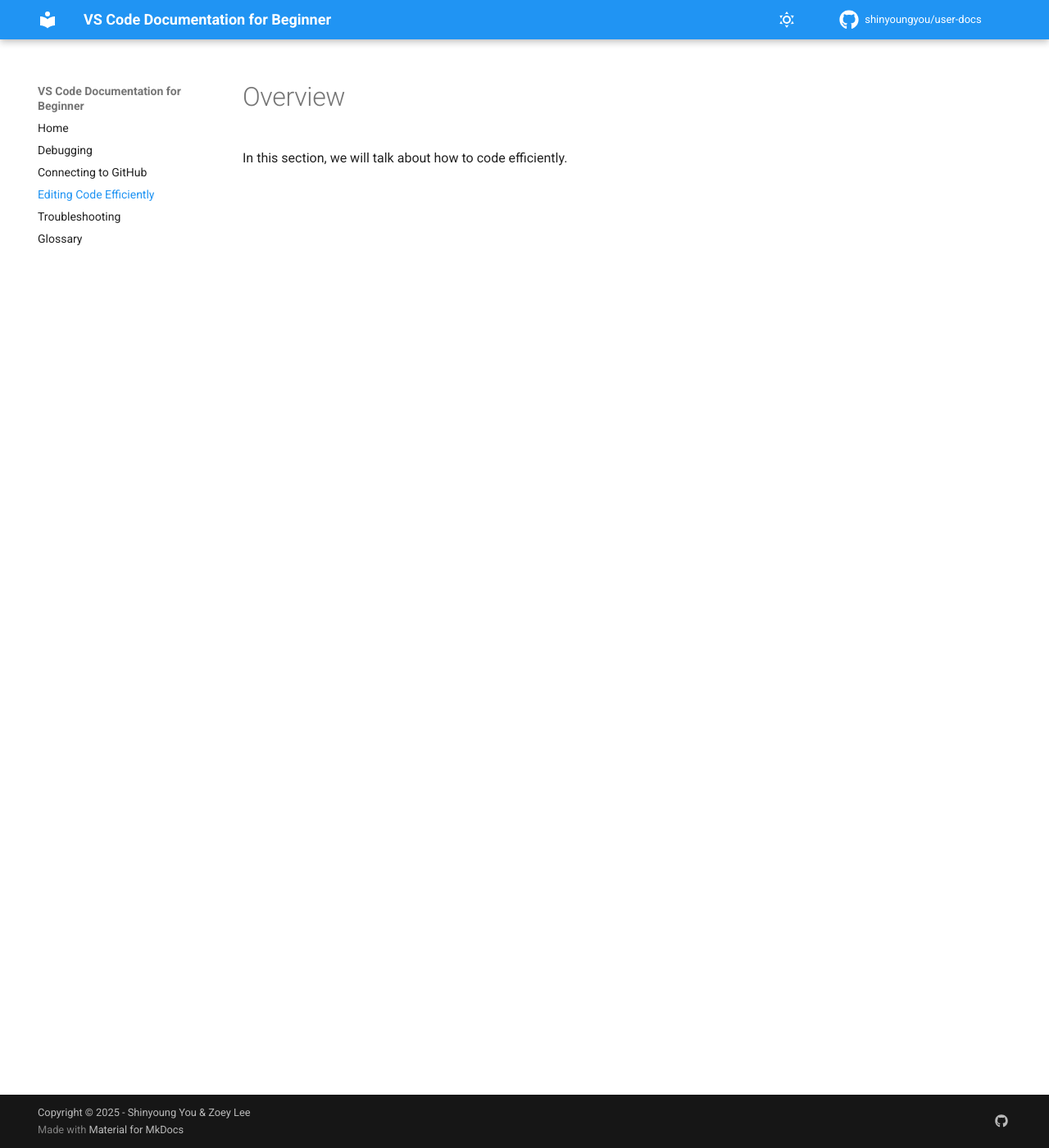
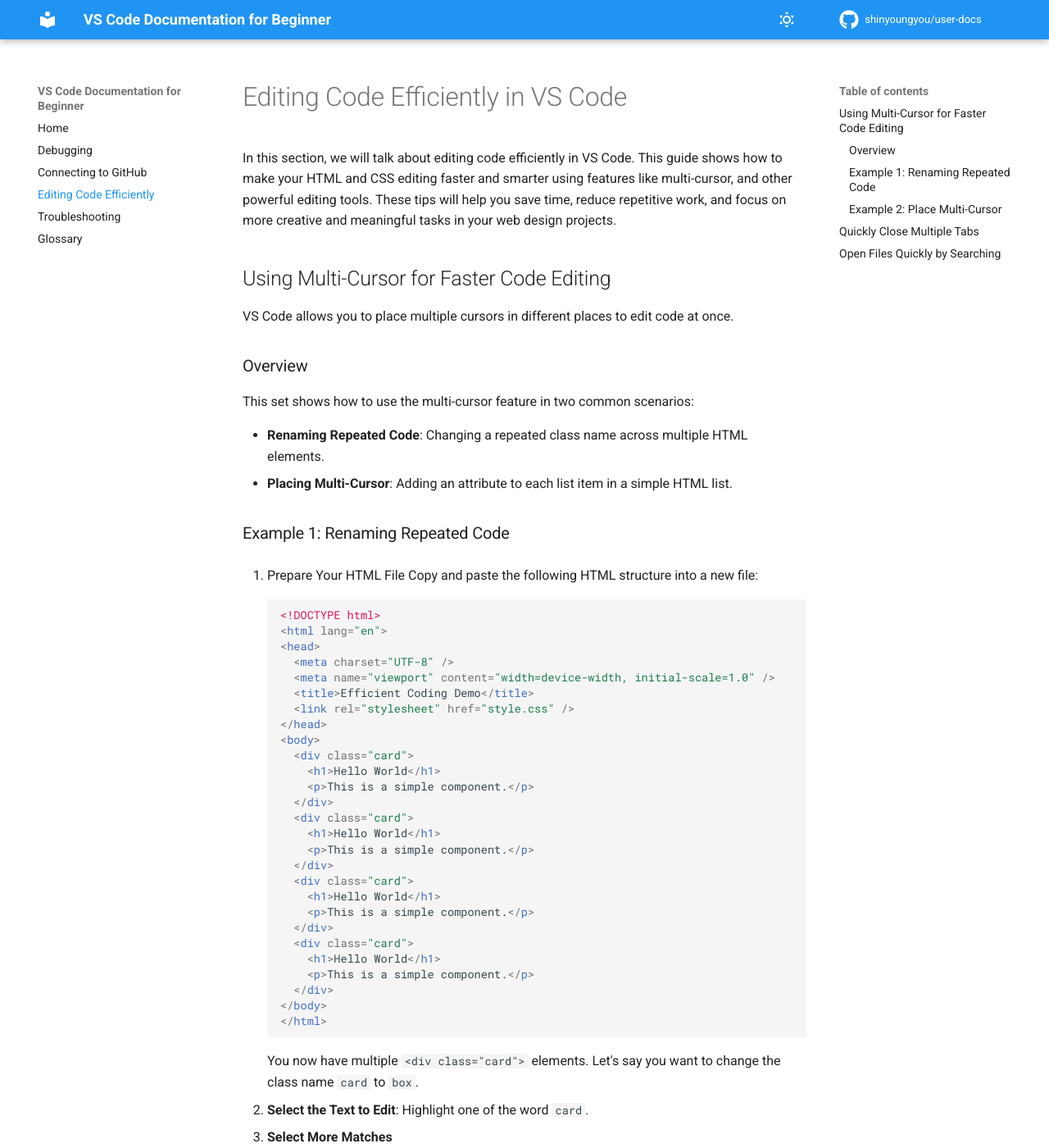
Before and after one commit to shinyoungyou/user-docs, an MkDocs documentation site: the page built from docs/pages/code.md, in a window 1280 px wide and 1400 px high. Shown: the whole window at 82% size. Built offline with MkDocs 1.6.1 and Material for MkDocs 9.7.7, drawn with Linux system fonts in a browser that asks for light colours; comment, search, counter and statistics services are not loaded; some of the changed text lies outside the part shown.

Commit message:
Add core steps

````diff
--- a/docs/pages/code.md
+++ b/docs/pages/code.md
@@ -1,2 +1,110 @@
-# Overview
-In this section, we will talk about how to code efficiently.
+# Editing Code Efficiently in VS Code
+In this section, we will talk about editing code efficiently in VS Code. This guide shows how to make your HTML and CSS editing faster and smarter using features like multi-cursor, and other powerful editing tools. These tips will help you save time, reduce repetitive work, and focus on more creative and meaningful tasks in your web design projects.
+
+
+## Using Multi-Cursor for Faster Code Editing
+VS Code allows you to place multiple cursors in different places to edit code at once.
+
+### Overview
+This set shows how to use the multi-cursor feature in two common scenarios:
+
+- **Renaming Repeated Code**: Changing a repeated class name across multiple HTML elements.
+- **Placing Multi-Cursor**: Adding an attribute to each list item in a simple HTML list.
+
+### Example 1: Renaming Repeated Code
+1. Prepare Your HTML File
+Copy and paste the following HTML structure into a new file:
+``` { .html }
+<!DOCTYPE html>
+<html lang="en">
+<head>
+  <meta charset="UTF-8" />
+  <meta name="viewport" content="width=device-width, initial-scale=1.0" />
+  <title>Efficient Coding Demo</title>
+  <link rel="stylesheet" href="style.css" />
+</head>
+<body>
+  <div class="card">
+    <h1>Hello World</h1>
+    <p>This is a simple component.</p>
+  </div>
+  <div class="card">
+    <h1>Hello World</h1>
+    <p>This is a simple component.</p>
+  </div>
+  <div class="card">
+    <h1>Hello World</h1>
+    <p>This is a simple component.</p>
+  </div>
+  <div class="card">
+    <h1>Hello World</h1>
+    <p>This is a simple component.</p>
+  </div>
+</body>
+</html>
+```
+You now have multiple `<div class="card">` elements.
+Let's say you want to change the class name `card` to `box`.
+
+2. **Select the Text to Edit**: Highlight one of the word `card`.
+3. **Select More Matches**
+    - **One by One**: Press `Ctrl` + `D` to select the next matching word.
+        -  While holding down Ctrl, press D repeatedly to select the next matching word each time.
+    - **Select All at Once**: After selecting one of the words, press `Ctrl` + `Shift` + `L` to select all matching words in the file at once
+4. **Edit the Text**: Once selected, type `box`. Then, all selected words will change at the same time.
+
+
+### Example 2: Place Multi-Cursor
+1. **Prepare Your HTML File**
+
+    Copy and paste the following HTML structure into a new file:
+``` { .html }
+<!DOCTYPE html>
+<html lang="en">
+<head>
+    <meta charset="UTF-8">
+    <meta name="viewport" content="width=device-width, initial-scale=1.0">
+    <title>Document</title>
+</head>
+<body>
+    <ul>
+        <li>Apple</li>
+        <li>Banana</li>
+        <li>Orange</li>
+        <li>Mango</li>
+    </ul>
+</body>
+</html>
+```
+Now, you want to add `class="item"` to each `<li>` tag.
+
+2. Hold down the `Alt` key and click in front of each `<li>` tag where you want to insert the attribute.
+3. Type `class="item"`, so you can have it at each cursor position.
+
+
+## Quickly Close Multiple Tabs
+Tired of closing tabs one by one?
+VS Code gives you easy ways to close tabs without doing it one by one.
+
+1. Right-click on any open tab.
+2. Choose a Tab Closing Option:
+    - `Close`
+    - `Close Others`
+    - `Close to the Right`
+    - `Close to the Left`
+    - `Close All`
+
+Use these to clean up your editor quickly and get back to coding!
+
+
+## Open Files Quickly by Searching
+Finding files in large projects can be time-consuming.
+If you can’t remember the exact location, use **Quick Open** to locate your files instantly.
+
+1. Press `Ctrl`+`P` to open the Quick Open dialog.
+2. **Search for Your File**: Type part of the file name. VS Code will display a list of matching files, including those recently or frequently opened.
+3. **Select and Open the File**: Use the arrow keys (↑ / ↓) keys to navigate the list, then press Enter to open the file.
+
+Note: The more specific you are with the file name, the quicker you’ll find the file you need.
+
+This is much faster than browsing through the folder structure manually!
````
